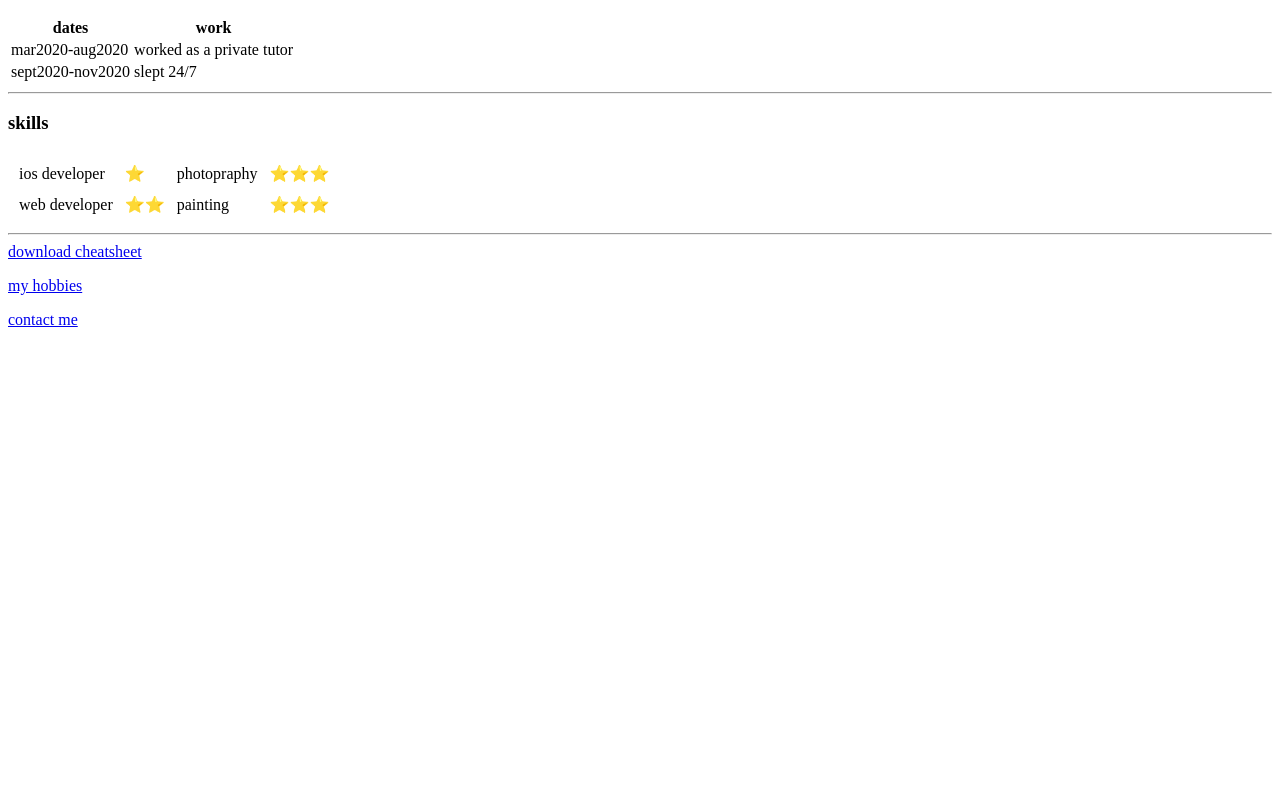
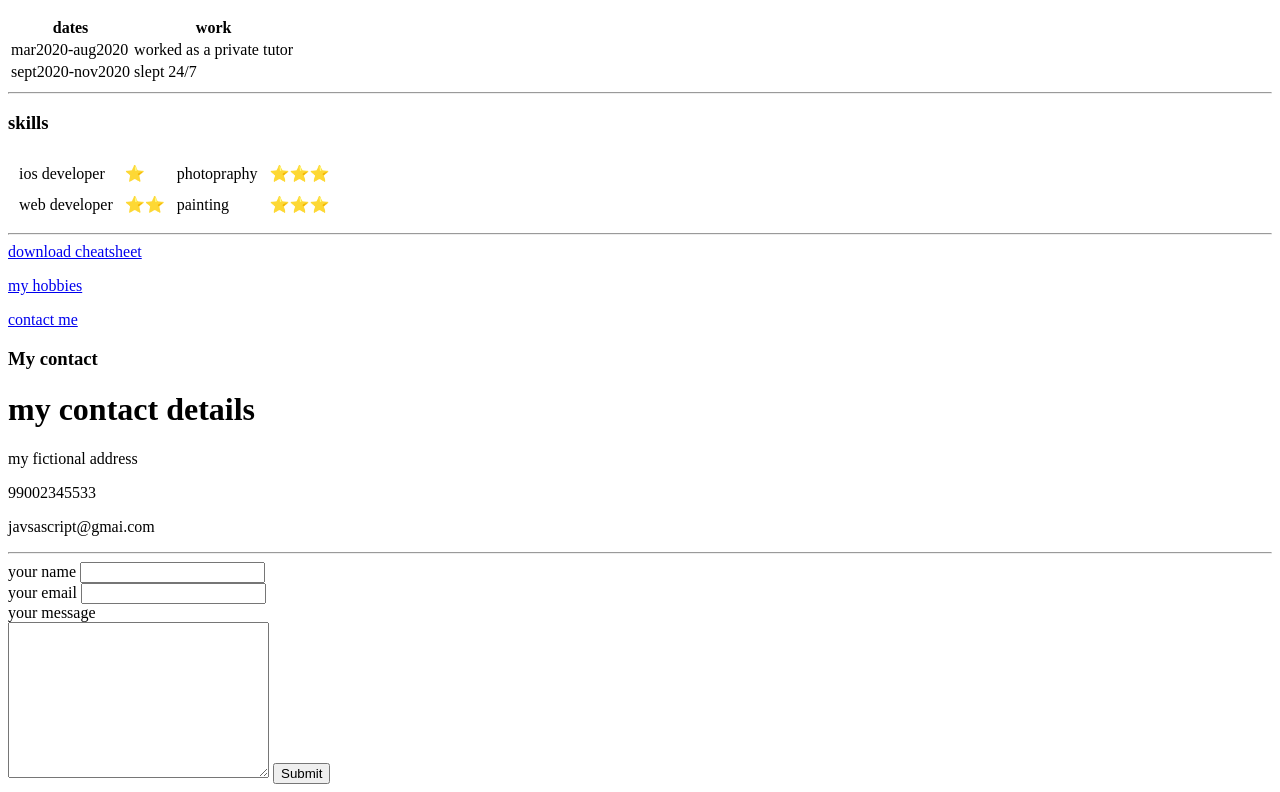
Before and after one commit to kceeugwu/cv, a plain HTML site: page index.html in a window 1280 px wide. Shown: the part 369-1161 px from the top of the page. Before the commit the page ends 800 px from the top, so only its background shows below. Drawn offline with Linux system fonts and the light colour scheme.

Commit message:
Update index.html

```diff
--- a/index.html
+++ b/index.html
@@ -65,6 +65,23 @@
    <a download href="http://web.stanford.edu/group/csp/cs21/htmlcheatsheet.pdf">download cheatsheet</a>
    <p><a href="hobbies.html">my hobbies</a></p>
    <p><a href="contact.html">contact me</a></p>
+
+
+ <h3> My contact</h3>
+  <h1>my contact details</h1>
+  <p>my fictional address</p>
+  <p>99002345533</p>
+  <p>javsascript@gmai.com</p>
+  <hr>
+  <form action="mailto:ugwunoble2877@gmail.com" method="post" enctype="text/plain">
+    <label>your name</label>
+    <input type="text" name="yourName" value="" /><br>
+    <label>your email</label>
+    <input type="email" name="yourEmail" value=""><br>
+    <label>your message</label><br>
+    <textarea name="yourMessage" rows="10" cols="30"></textarea>
+    <input type="submit" name="">
+  </form>
  </body>
 
  </html>
```
